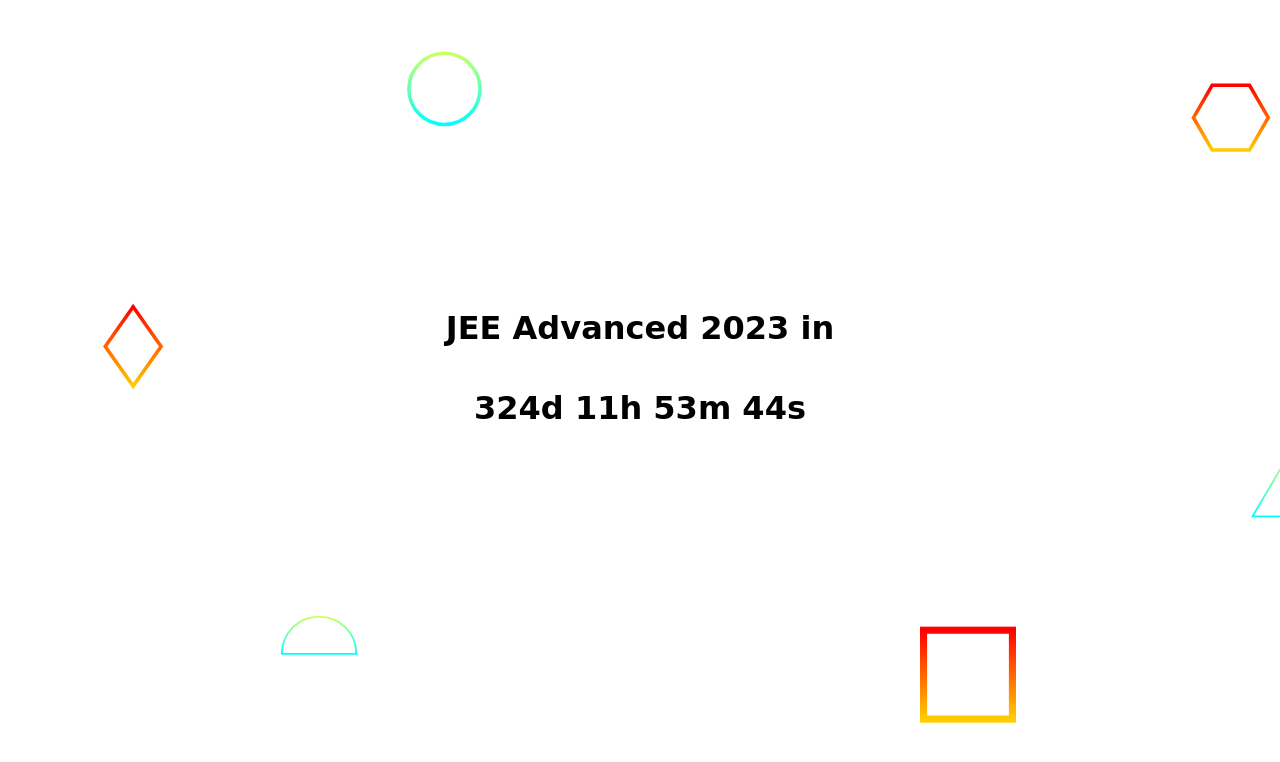
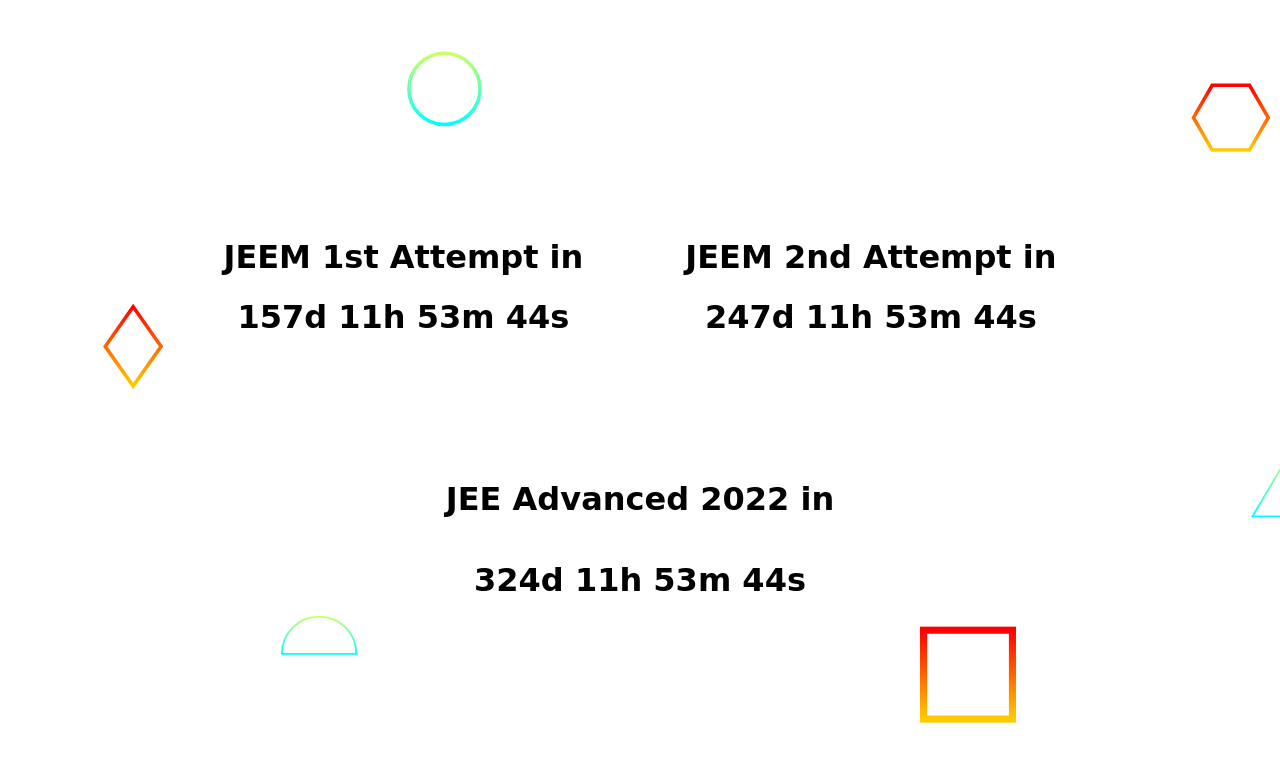
Before and after one commit to ipratikrana/JEE-Adv-Counter2023, a plain HTML site: page index.html in a window 1280 px wide. Drawn offline with Linux system fonts and the light colour scheme; a web font is replaced by a local one.

Commit message:
Update index.html

```diff
--- a/index.html
+++ b/index.html
@@ -11,8 +11,78 @@
 
 
 <body>
+<table style="border-spacing: 100px;
+  text-align: center;
+  border-collapse: separate;">
+  <tr>
+    <td>
+    <h1 style="text-align: center;">JEEM 1st Attempt in</h1>
+<h1 id="timer002"></h1>
+<script>
+    var countDownDate002 = new Date("January 15, 2023 09:00:00").getTime();
+    var now002 = new Date().getTime();
+      var distance002 = countDownDate002 - now002;
+      var days002 = Math.floor(distance002 / (1000 * 60 * 60 * 24));
+      var hours002 = Math.floor((distance002 % (1000 * 60 * 60 * 24)) / (1000 * 60 * 60));
+      var minutes002 = Math.floor((distance002 % (1000 * 60 * 60)) / (1000 * 60));
+      var seconds002 = Math.floor((distance002 % (1000 * 60)) / 1000);
+      document.getElementById("timer002").innerHTML = days002 + "d " + hours002 + "h " + minutes002 + "m " + seconds002 + "s ";
+      if (distance002 < 0) {
+        clearInterval(x);
+        document.getElementById("demo").innerHTML = "EXPIRED";
+      }
+    var x = setInterval(function() {
+      var now002 = new Date().getTime();
+      var distance002 = countDownDate002 - now002;
+      var days002 = Math.floor(distance002 / (1000 * 60 * 60 * 24));
+      var hours002 = Math.floor((distance002 % (1000 * 60 * 60 * 24)) / (1000 * 60 * 60));
+      var minutes002 = Math.floor((distance002 % (1000 * 60 * 60)) / (1000 * 60));
+      var seconds002 = Math.floor((distance002 % (1000 * 60)) / 1000);
+      document.getElementById("timer002").innerHTML = days002 + "d " + hours002 + "h " + minutes002 + "m " + seconds002 + "s ";
+      if (distance002 < 0) {
+        clearInterval(x);
+        document.getElementById("demo").innerHTML = "EXPIRED";
+      }
+    }, 1000);
+</script>
+  <script async src="//static.getclicky.com/101331055.js"></script>
+    </td>
+    <td>
 
- <h1 style="text-align: center;">JEE Advanced 2023 in</h1>
+      <h1 style="text-align: center;">JEEM 2nd Attempt in</h1>
+<h1 id="timer003"></h1>
+<script>
+    var countDownDate003 = new Date("April 15, 2023 09:00:00").getTime();
+    var now003 = new Date().getTime();
+      var distance003 = countDownDate003 - now003;
+      var days003 = Math.floor(distance003 / (1000 * 60 * 60 * 24));
+      var hours003 = Math.floor((distance003 % (1000 * 60 * 60 * 24)) / (1000 * 60 * 60));
+      var minutes003 = Math.floor((distance003 % (1000 * 60 * 60)) / (1000 * 60));
+      var seconds003 = Math.floor((distance003 % (1000 * 60)) / 1000);
+      document.getElementById("timer003").innerHTML = days003 + "d " + hours003 + "h " + minutes003 + "m " + seconds003 + "s ";
+      if (distance003 < 0) {
+        clearInterval(x);
+        document.getElementById("demo").innerHTML = "EXPIRED";
+      }
+    var x = setInterval(function() {
+      var now003 = new Date().getTime();
+      var distance003 = countDownDate003 - now003;
+      var days003 = Math.floor(distance003 / (1000 * 60 * 60 * 24));
+      var hours003 = Math.floor((distance003 % (1000 * 60 * 60 * 24)) / (1000 * 60 * 60));
+      var minutes003 = Math.floor((distance003 % (1000 * 60 * 60)) / (1000 * 60));
+      var seconds003 = Math.floor((distance003 % (1000 * 60)) / 1000);
+      document.getElementById("timer003").innerHTML = days003 + "d " + hours003 + "h " + minutes003 + "m " + seconds003 + "s ";
+      if (distance003 < 0) {
+        clearInterval(x);
+        document.getElementById("demo").innerHTML = "EXPIRED";
+      }
+    }, 1000);
+</script>
+  <script async src="//static.getclicky.com/101331055.js"></script>
+    </td>
+  </tr>
+</table>
+ <h1 style="text-align: center;">JEE Advanced 2022 in</h1>
 <h1 id="timer"></h1>
 <script>
     var countDownDate = new Date("July 01, 2023 09:00:00").getTime();
@@ -24,8 +94,6 @@
       var seconds = Math.floor((distance % (1000 * 60)) / 1000);
       document.getElementById("timer").innerHTML = days + "d " + hours + "h "
       + minutes + "m " + seconds + "s ";
-
-
       if (distance < 0) {
         clearInterval(x);
         document.getElementById("demo").innerHTML = "EXPIRED";
@@ -39,7 +107,6 @@
       var seconds = Math.floor((distance % (1000 * 60)) / 1000);
       document.getElementById("timer").innerHTML = days + "d " + hours + "h "
       + minutes + "m " + seconds + "s ";
-
       if (distance < 0) {
         clearInterval(x);
         document.getElementById("demo").innerHTML = "EXPIRED";
```
